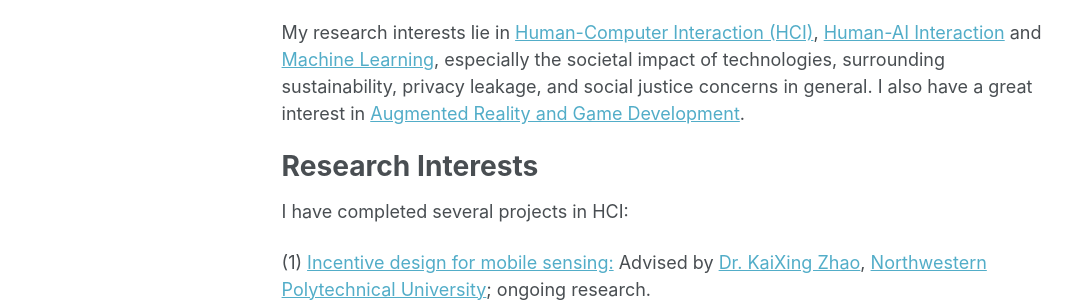
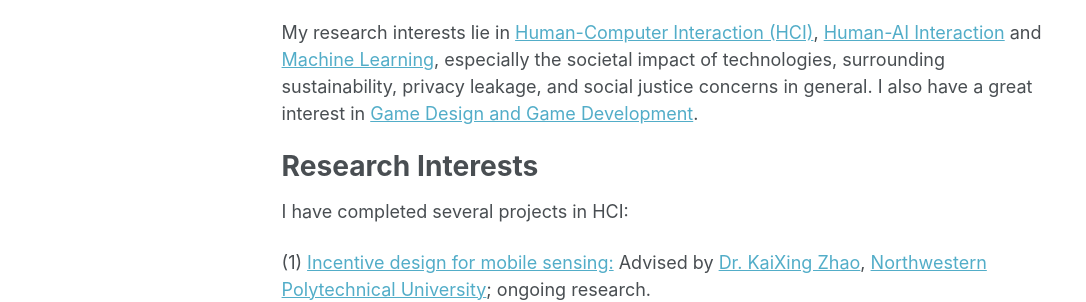
Before and after one commit to Carolzhangzz/AcademicWeb, a Jekyll site: the page built from _pages/about.md, in a window 1280 px wide and 900 px high. Shown: the part 336-638 px from the top of the window, without its empty margins (0-1086 px from the left). Built offline with Jekyll 4.4.1, drawn with Linux system fonts in a browser that asks for light colours; some web fonts are replaced.

Commit message:
Update about.md

```diff
--- a/_pages/about.md
+++ b/_pages/about.md
@@ -9,7 +9,7 @@ redirect_from:
 ## About Me
 I obtained my Bachelor's degree in Computer Science and Technology from the School of Information Engineering at [China Jiliang University (CJLU)](https://english.cjlu.edu.cn/) and another degree in Computer and Information Science at [Auckland University of Technology (AUT)](https://www.aut.ac.nz/), advised by Dr. Lin Xiang and Dr. Haijun Tao.
 
-My research interests lie in [Human-Computer Interaction (HCI)](#), [Human-AI Interaction](#) and [Machine Learning](#), especially the societal impact of technologies, surrounding sustainability, privacy leakage, and social justice concerns in general. I also have a great interest in [Augmented Reality and Game Development](#).
+My research interests lie in [Human-Computer Interaction (HCI)](#), [Human-AI Interaction](#) and [Machine Learning](#), especially the societal impact of technologies, surrounding sustainability, privacy leakage, and social justice concerns in general. I also have a great interest in [Game Design and Game Development](#).
 
 
 Research Interests
```
